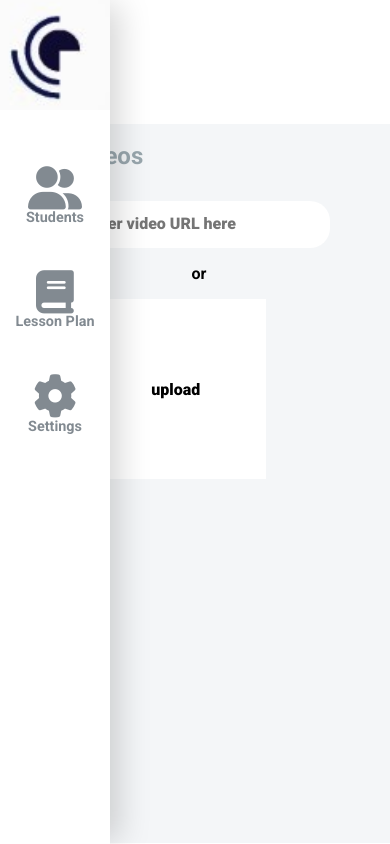
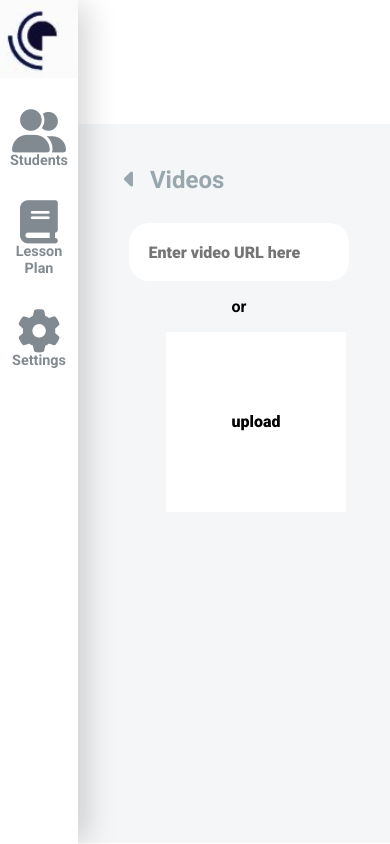
Before and after one commit to Ayush-raikwar/Task-2021-July, a plain HTML site: page index.html in a window 390 px wide. Drawn offline with Linux system fonts and the light colour scheme.

Commit message:
added mobile CSS

```diff
--- a/style.css
+++ b/style.css
@@ -6,7 +6,6 @@ body{
 }
 
 .header{
-
   margin-top: 14.7vh;
   text-align:center;
 }
@@ -27,6 +26,21 @@ body{
   padding: 1.2em;
   border-radius: 20px;
   border:none;
+  font-family: 'Roboto', sans-serif;
+  font-weight: 600;
+  font-size: 1rem;
+
+}
+.sidenav {
+  height: 100%;
+
+  position: absolute;
+  z-index: 1;
+  top: 0;
+  background-color: #fff;
+  box-shadow: 13px 1px 30px -4px rgba(0,0,0,0.17);
+  -webkit-box-shadow: 13px 1px 30px -4px rgba(0,0,0,0.17);
+  -moz-box-shadow: 13px 1px 30px -4px rgba(0,0,0,0.17);
 }
 
 
@@ -71,19 +85,9 @@ input::placeholder{
   font-weight: 900;
 }
 
-.sidenav {
-  height: 100%;
-  position: absolute;
-  z-index: 1;
-  top: 0;
-  background-color: #fff;
-  box-shadow: 13px 1px 30px -4px rgba(0,0,0,0.17);
--webkit-box-shadow: 13px 1px 30px -4px rgba(0,0,0,0.17);
--moz-box-shadow: 13px 1px 30px -4px rgba(0,0,0,0.17);
-}
-
 
 .brand{
+  width: 100%;
   height: 100%;
   width: 110px;
 }
@@ -95,3 +99,33 @@ input::placeholder{
   text-align: left;
   margin-left: 10vw;
 }
+
+@media (max-width:700px) {
+  body{
+    text-align: center;
+  }
+
+  .sidenav{
+    width:20%;
+  }
+  .brand{
+    width: 100%;
+  }
+
+  .firstImg{
+    margin-top: 10%;
+  }
+
+  .upload-box{
+    text-align: center;
+  }
+
+  .vids{
+    padding-top: 5vh;
+  }
+
+  .mid-container{
+    padding-left: 21%;
+  }
+
+}
```
Also changed, not shown: index.html (+2 -0 lines).
